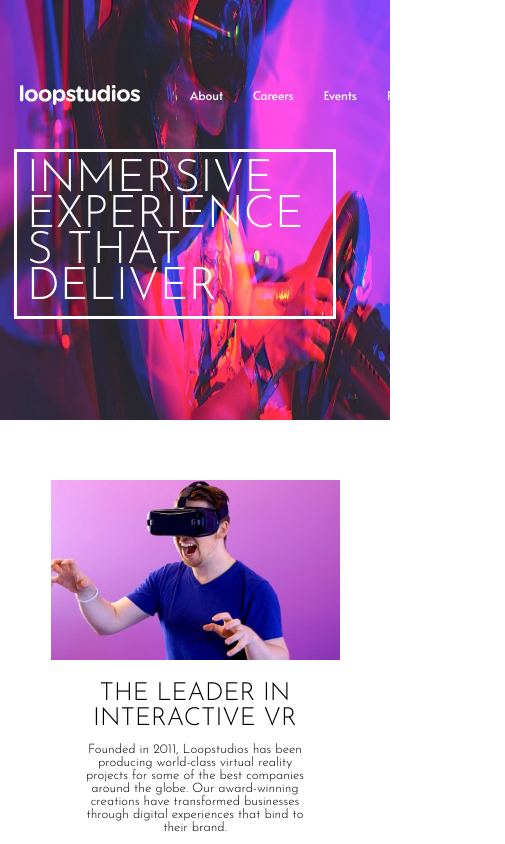
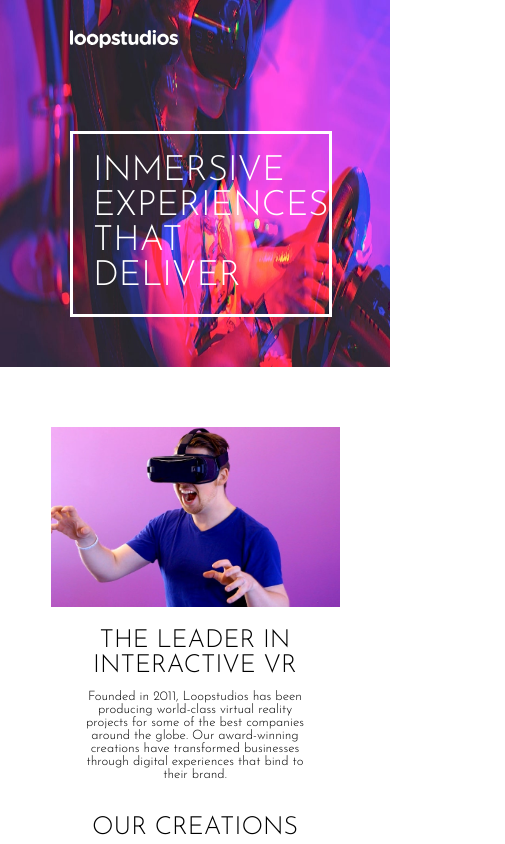
Before and after one commit to XimenaSaldarriaga/loopstudios, a React (Vite) app: page / in a window 390 px wide. Shown: the top 844 px of the page, 505 px wide, since content can reach past the window. Built offline with nearby package versions, Linux system fonts and the light colour scheme.

Commit message:
add responsive

```diff
--- a/src/components/header/Header.jsx
+++ b/src/components/header/Header.jsx
@@ -1,11 +1,13 @@
 import React from 'react'
 import NavBar from '../navBar/NavBar'
 import './header.scss'
+import logo from '../../images/logo.svg'
 
 const Header = () => {
   return (
     <div className='header'>
-        <NavBar />
+        <NavBar className={'header__navbar'} />
+        <img className='header__logo' src={logo} alt="" />
         <div>
             <h1 className='header__div'>INMERSIVE EXPERIENCES THAT DELIVER</h1>
         </div>
--- a/src/components/header/header.scss
+++ b/src/components/header/header.scss
@@ -21,25 +21,35 @@
       font-weight: lighter;
       line-height: 70px;
     }
+
+    &__logo {
+      display: none;
+    }
+
   }
 
   @media only screen and (max-width: 450px) {
     .header {
-      padding: 0;
-      gap: 0;
-      height: 400px;
-      justify-content: center;
-      padding: 10px;
+      padding: 10px 50px 10px 70px;
+
+      &__navbar {
+        display: none;
+      }
+
+      &__logo {
+        display: flex !important;
+        width: 40%;
+        padding-top: 20px;
+      }
+
       &__div {
-        margin-left: 1%;
         width: 80%;
-        color: hsl(0, 0%, 100%);
         border: 3px solid hsl(0, 0%, 100%);
-        padding: 10px;
-        font-size: 45px;
+        padding: 20px;
+        font-size: 35px;
         height: auto;
-        line-height: 0.8;
-        word-wrap: break-word;
+        line-height: 1;
+        margin-bottom: 40px;
       }
     }
   }
```
